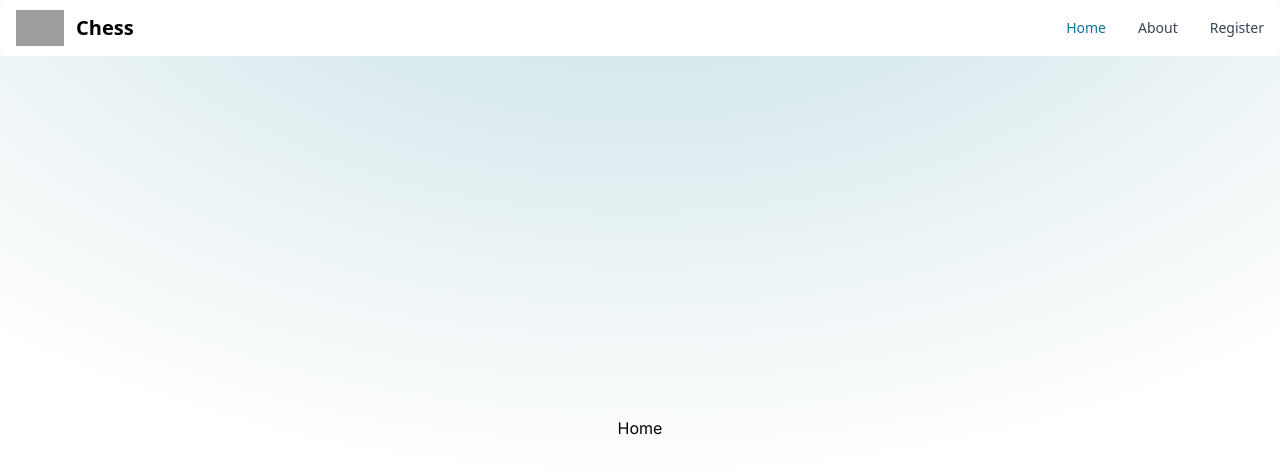
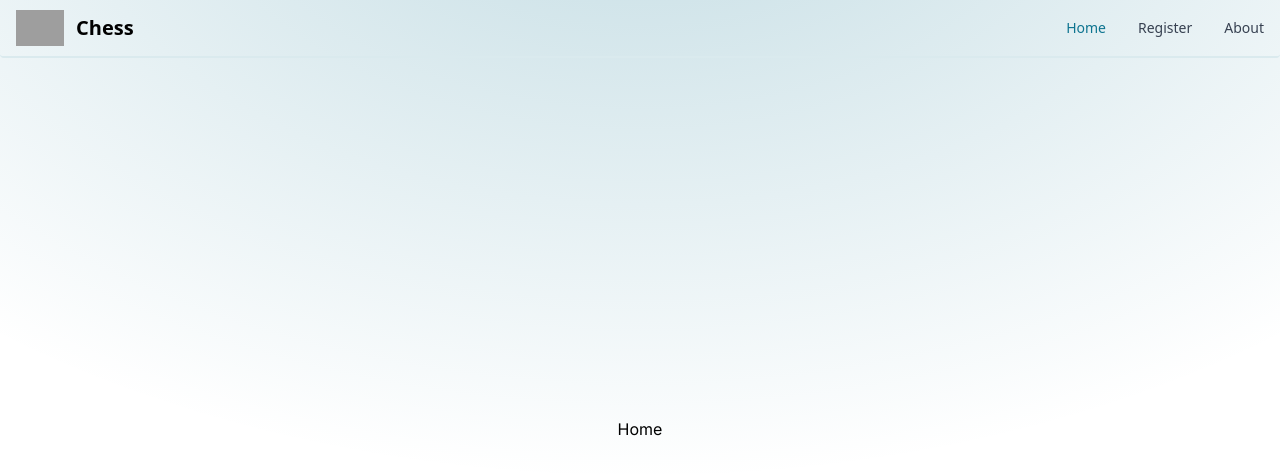
Before and after one commit to WeismanGitHub/Chess-Website, a Next.js app: page / in a window 1280 px wide. Shown: the top 474 px of the page. Built offline with nearby package versions, Linux system fonts and the light colour scheme; grey boxes are pictures that could not be loaded.

Commit message:
Change navbar border

```diff
--- a/src/app/components/navbar.tsx
+++ b/src/app/components/navbar.tsx
@@ -8,7 +8,7 @@ export default function () {
     const path = usePathname()
 
     return (
-        <Navbar fluid rounded>
+        <Navbar fluid rounded className="border-b-2 border-[#daeaee] bg-transparent">
             <Navbar.Brand as={Link} href="/">
                 <img src="/icon.svg" className="mr-3 h-6 sm:h-9" alt="pawn logo" />
                 <span className="self-center whitespace-nowrap text-xl font-semibold">Chess</span>
@@ -18,11 +18,11 @@ export default function () {
                 <Navbar.Link href="/" active={path == '/'}>
                     Home
                 </Navbar.Link>
+                <Navbar.Link href="/auth/register" active={path == '/auth/register'}>
+                    Register
+                </Navbar.Link>
                 <Navbar.Link as={Link} href="/about" active={path == '/about'}>
                     About
-                </Navbar.Link>
-                <Navbar.Link href="/auth/register" active={path == '/auth/register'}>
-                    Register
                 </Navbar.Link>
             </Navbar.Collapse>
         </Navbar>
```
